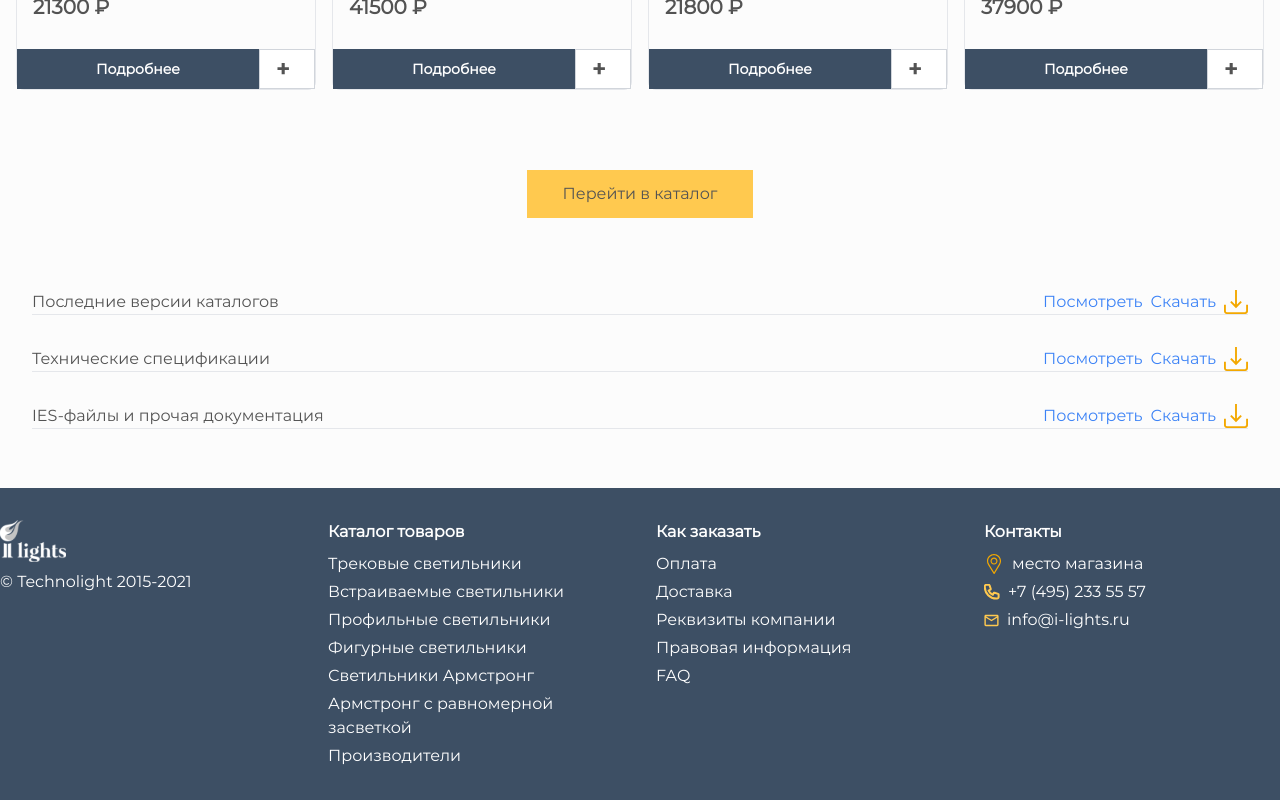
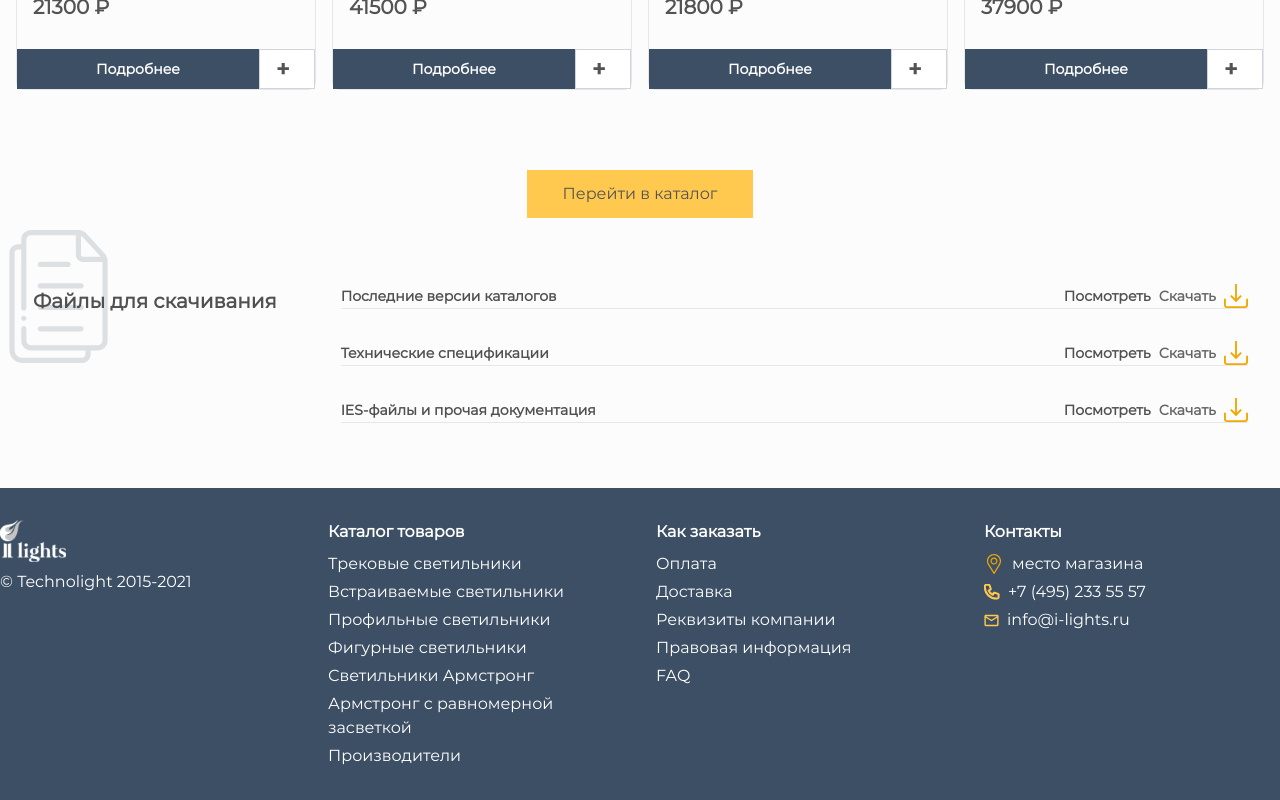
Before and after one commit to 89811421793/lamps, a Next.js app: page / in a window 1280 px wide. Shown: the part 2264-3064 px from the top of the page. Built offline with nearby package versions, Linux system fonts and the light colour scheme.

Commit message:
N-commit

```diff
--- a/src/app/components/ScrollableList.tsx
+++ b/src/app/components/ScrollableList.tsx
@@ -1,6 +1,5 @@
 'use client'
 import React, { useState, useRef, useCallback } from 'react';
-
 const ScrollableList = () => {
   const [scrollY, setScrollY] = useState(0);
   const containerRef = useRef<HTMLDivElement>(null);
@@ -25,14 +24,20 @@ const ScrollableList = () => {
 
   const itemHeight = 60; // Высота одного элемента списка
   const visibleItems = 3; // Количество одновременно видимых элементов
-  const fadeDistance = 50; // Расстояние, на котором элементы начинают исчезать и появляться
+  const fadeDistance = 51; // Расстояние, на котором элементы начинают исчезать и появляться
 
   return (
+    <div className="flex">
+      <div className="relative flex flex-col items-center mr-[48px]">
+        <h2 className="text-[#505050] font-bold text-[20px] z-10 mt-[28px] pl-[17px] font-montserrat">Файлы для скачивания</h2>
+        <img src='/docs.svg' alt='Документы' className="absolute -top-7 -left-6 z-0" />
+      </div>
+
       <div
         ref={containerRef}
-      className="border-0 rounded-lg overflow-y-scroll py-4"
+        className="scrollable-container rounded-lg overflow-y-scroll max-w-[950px] pt-[10px] pb-[10px]"
         onScroll={handleScroll}
-      style={{ height: `${itemHeight * visibleItems}px` }}
+        style={{ height: `${itemHeight * visibleItems}px`, flex: 1, border: 'none' }}
       >
         {listItems.map((item, index) => {
           const position = index * itemHeight - scrollY; // Вычисляем позицию элемента относительно прокрутки
@@ -40,14 +45,18 @@ const ScrollableList = () => {
 
           // Логика изменения прозрачности верхних элементов
           if (position < 0) {
-          opacity = Math.max(0, 1 + (position / fadeDistance)*1.5); // Элемент начинает исчезать при прокрутке вверх
+            opacity = Math.max(0, 1 + (position / fadeDistance) * 1.5); // Элемент начинает исчезать при прокрутке вверх
           }
           // Логика изменения прозрачности нижних элементов
           else if (position > (itemHeight * (visibleItems - 1))) {
             const distanceFromBottom = position - (itemHeight * (visibleItems - 1));
             if (distanceFromBottom < fadeDistance) {
-            opacity = Math.max(0, 1 - (distanceFromBottom / fadeDistance)*1.5); // Элемент начинает исчезать при прокрутке вниз
+              opacity = Math.max(0, 1 - (distanceFromBottom / fadeDistance) * 1.5); // Элемент начинает исчезать при прокрутке вниз
             }
+          }
+          // Убедимся, что последний элемент всегда полностью видимый
+          if (index === listItems.length - 1 && position >= (itemHeight * (visibleItems - 1))) {
+            opacity = 1; // Последний элемент всегда полностью видимый
           }
 
           return (
@@ -57,19 +66,19 @@ const ScrollableList = () => {
               style={{ opacity }}
             >
               <div className="flex justify-between items-center">
-              <span>{item.title}</span>
+                <span className="text-[#505050] font-montserrat text-[14px] font-bold">{item.title}</span>
                 <div className="flex items-center space-x-2">
-                <button className="text-blue-500">Посмотреть</button>
-                <button className="text-blue-500">Скачать</button>
+                  <button className="text-[#505050] font-montserrat text-[14px] font-bold hover:text-[#F3A800]">Посмотреть</button>
+                  <button className="text-[#656565] font-montserrat text-[14px] font-bold hover:text-[#F3A800]">Скачать</button>
                   <img src='/downloadpic.svg' alt='Иконка скачивания' className="h-6" />
                 </div>
               </div>
-            {index < listItems.length - 1 && <hr />}
+              {index < listItems.length - 1 && <hr />} {/* Разделитель между элементами */}
             </div>
           );
         })}
       </div>
+    </div>
   );
 };
-
 export default ScrollableList;
--- a/src/app/globals.css
+++ b/src/app/globals.css
@@ -48,14 +48,9 @@ body {
 
 
 
-.scrollable-container {
-  overflow-y: scroll; /* Включаем вертикальную прокрутку */
-  height: 300px; /* Убедитесь, что контейнер имеет фиксированную высоту */
-}
-
 /* Для WebKit-браузеров (Chrome, Safari) */
 .scrollable-container::-webkit-scrollbar {
-  width: 8px; /* Ширина скролл-бара */
+  width: 1px; /* Ширина скролл-бара */
 }
 
 .scrollable-container::-webkit-scrollbar-button {
@@ -68,16 +63,11 @@ body {
 }
 
 .scrollable-container::-webkit-scrollbar-track {
-  background-color: #E5E5E5; /* Цвет трека */
+  background-color: #E5E5E5; /* Цвет трека (дорожки) */
 }
 
 /* Для Firefox */
 .scrollable-container {
   scrollbar-width: thin; /* Устанавливаем тонкий скролл-бар */
-  scrollbar-color: #FFC94F transparent; /* Цвет ползунка и трека */
+  scrollbar-color: #FFC94F #E5E5E5; /* Цвет ползунка и трека (дорожки) */
 }
-
-.opacity-50 {
-  opacity: 0.5; /* Полупрозрачность */
-  transition: opacity 0.2s ease; /* Плавный переход */
-}
```
Lines whose indentation alone changed are shown as unchanged.
